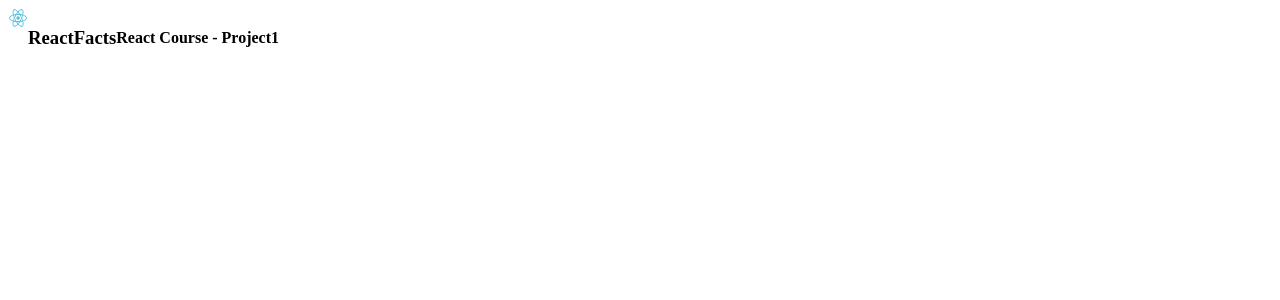
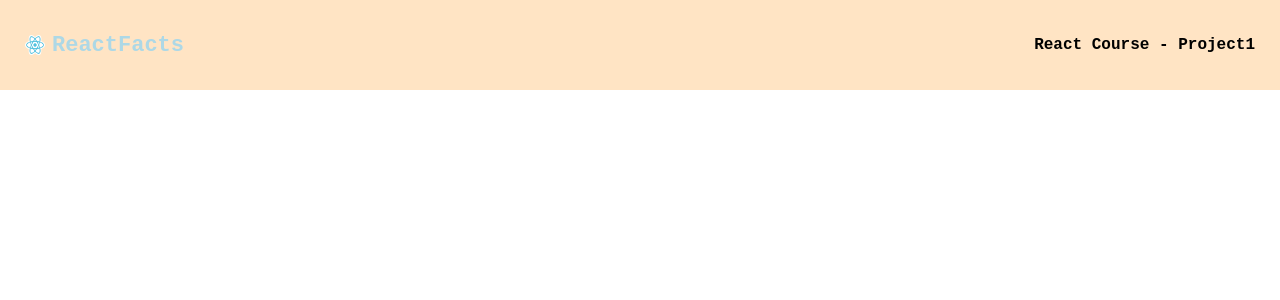
Before and after one commit to SouchenOu/ReactJs-course-meta-advanced, a React (Create React App) app in the folder my-app/: page / in a window 1280 px wide. Shown: the top 300 px of the page. Built offline with nearby package versions, Linux system fonts and the light colour scheme.

Commit message:
Finish challenge6

```diff
--- a/my-app/src/style.css
+++ b/my-app/src/style.css
@@ -1,3 +1,28 @@
+*{
+    box-sizing: border-box;
+}
+body{
+    margin: 0;
+    font-family:'Courier New', Courier, monospace;
+}
+
 .Nav{
     display: flex;
+    align-items: center;
+    background-color: bisque;
+    height: 90px;
+    padding: 30px 25px;
 }
+nav > h3, nav > h4{
+    margin: 0;
+}
+nav > h3 {
+    margin-right : auto;
+    color: lightblue;
+    font-weight: 700;
+    font-size: 22px;
+}
+
+nav > img{
+    margin-right: 7px;
+}
```
